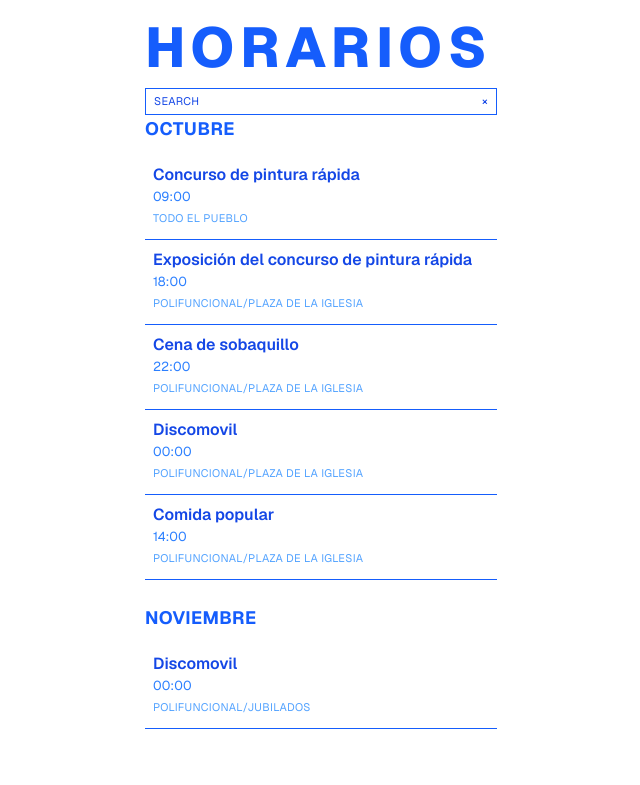
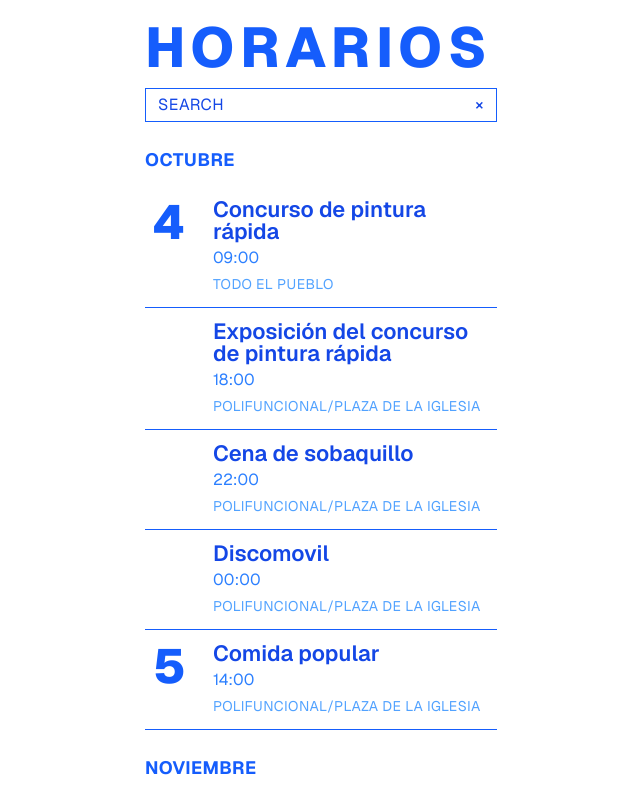
Before and after one commit to jgarcia311999/ComisionMatet, a Next.js app: page /horarios in a window 1280 px wide. Shown: the top 785 px of the page, without its empty margins (319-959 px from the left). Built offline with nearby package versions, Linux system fonts and the light colour scheme.

Commit message:
Actualizar estilos y mejorar la presentación en las páginas de Contactos, Horarios y Home

```diff
--- a/src/app/contactos/page.tsx
+++ b/src/app/contactos/page.tsx
@@ -14,11 +14,11 @@ export default function Contactos() {
       <div className="w-full max-w-sm px-4 pt-5 flex flex-col min-h-[100svh]">
         {/* Header */}
         <header className="select-none">
-          <h1 className="text-blue-600 font-extrabold uppercase tracking-widest leading-none text-[56px]">CONTACTS</h1>
+          <h1 className="text-blue-600 font-extrabold uppercase tracking-widest leading-none text-[56px]">CONTACT.</h1>
         </header>
         {/* SEARCH BAR (decorativa) */}
         <div className="mt-3 border border-blue-600">
-          <div className="flex items-center justify-between text-[11px] uppercase tracking-wide px-2 py-1 text-blue-700">
+          <div className="flex items-center justify-between text-[16px] uppercase tracking-wide px-3 py-1 text-blue-700">
             <span>Search</span>
             <button aria-label="clear" className="font-medium">×</button>
           </div>
@@ -36,7 +36,7 @@ export default function Contactos() {
               <li key={contacto.nombre} className="border-t border-blue-600 first:border-t-0">
                 <div className="block px-2 py-3 hover:bg-blue-50 transition-colors">
                   <div className="flex items-center justify-between">
-                    <div className="text-[18px] leading-none font-semibold text-blue-700">{contacto.nombre}</div>
+                    <div className="text-[22px] leading-none font-semibold text-blue-700">{contacto.nombre}</div>
                     <a
                       href={`tel:${contacto.telefono.replace(/\s+/g, "")}`}
                       onClick={(e) => onPhoneClick(e, contacto.nombre)}
@@ -46,12 +46,12 @@ export default function Contactos() {
                       <svg width="16" height="16" viewBox="0 0 24 24" fill="currentColor" aria-hidden="true">
                         <path d="M6.62 10.79a15.05 15.05 0 0 0 6.59 6.59l2.2-2.2a1 1 0 0 1 1.01-.24c1.1.36 2.29.55 3.58.55a1 1 0 0 1 1 1V21a1 1 0 0 1-1 1C10.3 22 2 13.7 2 3a1 1 0 0 1 1-1h4.51a1 1 0 0 1 1 1c0 1.29.19 2.48.55 3.58a1 1 0 0 1-.24 1.01l-2.2 2.2z"/>
                       </svg>
-                      <span className={`text-[13px] tracking-wide ${revealed[contacto.nombre] ? "blur-0" : "blur-sm select-none"}`}>
+                      <span className={`text-[16px] tracking-wide ${revealed[contacto.nombre] ? "blur-0" : "blur-sm select-none"}`}>
                         {contacto.telefono}
                       </span>
                     </a>
                   </div>
-                  <div className="text-[11px] mt-1 uppercase tracking-wide text-blue-500">{contacto.rol}</div>
+                  <div className="text-[14px] mt-1 uppercase tracking-wide text-blue-500">{contacto.rol}</div>
                 </div>
               </li>
             ))}
@@ -59,7 +59,7 @@ export default function Contactos() {
           </ul>
           {/* FOOTER ICONOS */}
           <footer className="mt-8 pb-6">
-            <div className="flex items-center justify-center gap-6 text-blue-700">
+            <div className="flex items-center justify-center gap-10 text-blue-700 text-[20px]">
               <a href="#" aria-label="Facebook" className="hover:opacity-80">
                 <svg width="18" height="18" viewBox="0 0 24 24" fill="currentColor" aria-hidden="true"><path d="M22 12.06C22 6.49 17.52 2 11.94 2 6.37 2 1.88 6.49 1.88 12.06c0 4.99 3.64 9.13 8.4 9.94v-7.03H7.9v-2.9h2.38V9.41c0-2.35 1.4-3.64 3.54-3.64 1.03 0 2.1.18 2.1.18v2.31h-1.18c-1.16 0-1.52.72-1.52 1.46v1.76h2.59l-.41 2.9h-2.18V22c4.76-.81 8.4-4.95 8.4-9.94z"/></svg>
               </a>
--- a/src/app/horarios/page.tsx
+++ b/src/app/horarios/page.tsx
@@ -34,32 +34,50 @@ export default function Horarios() {
         </header>
         {/* SEARCH BAR decorativa */}
         <div className="mt-3 border border-blue-600">
-          <div className="flex items-center justify-between text-[11px] uppercase tracking-wide px-2 py-1 text-blue-700">
+          <div className="flex items-center justify-between text-[16px] uppercase tracking-wide px-3 py-1 text-blue-700">
             <span>Search</span>
             <button aria-label="clear" className="font-medium">×</button>
           </div>
         </div>
+
+        <div className="mb-6"></div>
 
         {/* Lista de meses y eventos */}
         {Object.entries(grouped).map(([month, evs]) => (
           <section key={month} className="mb-6">
             <h3 className="text-lg font-bold text-blue-600 uppercase tracking-wide mb-3">{month}</h3>
             <ul>
-              {evs.map((ev) => (
-                <li key={ev.title + ev.date} className="border-t border-blue-600 first:border-t-0">
-                  <div className="block px-2 py-3 hover:bg-blue-50 transition-colors">
-                    <div className="text-[16px] leading-none font-semibold text-blue-700">{ev.title}</div>
-                    <div className="text-[13px] mt-1 text-blue-500">{ev.time}</div>
-                    <div className="text-[11px] mt-1 uppercase tracking-wide text-blue-400">{ev.location}</div>
-                  </div>
-                </li>
-              ))}
+              {evs.map((ev, index) => {
+                const day = new Date(ev.date).getDate();
+                const prevDay = index > 0 ? new Date(evs[index - 1].date).getDate() : null;
+                const showDay = index === 0 || day !== prevDay;
+                return (
+                  <li key={ev.title + ev.date} className="border-t border-blue-600 first:border-t-0">
+                    <div className="block px-2 py-3 hover:bg-blue-50 transition-colors">
+                      <div className="flex items-start gap-3">
+                        {showDay ? (
+                          <div className="flex-shrink-0 w-12 text-left">
+                            <div className="text-[48px] font-extrabold text-blue-600 leading-none">{day}</div>
+                          </div>
+                        ) : (
+                          <div className="flex-shrink-0 w-12" />
+                        )}
+                        <div>
+                          <div className="text-[22px] leading-none font-semibold text-blue-700">{ev.title}</div>
+                          <div className="text-[16px] mt-1 text-blue-500">{ev.time}</div>
+                          <div className="text-[14px] mt-1 uppercase tracking-wide text-blue-400">{ev.location}</div>
+                        </div>
+                      </div>
+                    </div>
+                  </li>
+                );
+              })}
               <li className="border-t border-blue-600" />
             </ul>
           </section>
         ))}
         {/* Footer social icons */}
-        <footer className="mt-auto flex items-center justify-center gap-4 py-8 select-none">
+        <footer className="mt-auto flex items-center justify-center gap-10 py-8 select-none text-[20px]">
           <a
             href="https://instagram.com/matetcomision"
             target="_blank"
--- a/src/app/page.tsx
+++ b/src/app/page.tsx
@@ -1,4 +1,3 @@
-
 "use client";
 import React from "react";
 import Link from "next/link";
@@ -22,7 +21,7 @@ export default function Home() {
 
         {/* SEARCH BAR (fake, como en el mock) */}
         <div className="mt-3 border border-blue-600">
-          <div className="flex items-center justify-between text-[11px] uppercase tracking-wide px-2 py-1 text-blue-700">
+          <div className="flex items-center justify-between text-[16px] uppercase tracking-wide px-3 py-1 text-blue-700">
             <span>Search</span>
             <button aria-label="clear" className="font-medium">×</button>
           </div>
@@ -35,7 +34,7 @@ export default function Home() {
               <li key={it.label} className="border-t border-blue-600 first:border-t-0">
                 <Link
                   href={it.href}
-                  className="block w-full px-2 py-3 uppercase tracking-wide text-blue-700 font-semibold hover:bg-blue-50"
+                  className="block w-full px-4 py-5 uppercase tracking-wide text-blue-700 font-semibold hover:bg-blue-50 text-[28px]"
                 >
                   {it.label}
                 </Link>
@@ -48,7 +47,7 @@ export default function Home() {
 
         {/* FOOTER ICONS */}
         <footer className="mt-auto pb-6">
-          <div className="flex items-center justify-center gap-6 text-blue-700">
+          <div className="flex items-center justify-center gap-10 text-blue-700 text-[20px]">
             {/* Facebook */}
             <a href="#" aria-label="Facebook" className="hover:opacity-80">
               <svg width="18" height="18" viewBox="0 0 24 24" fill="currentColor" aria-hidden="true"><path d="M22 12.06C22 6.49 17.52 2 11.94 2 6.37 2 1.88 6.49 1.88 12.06c0 4.99 3.64 9.13 8.4 9.94v-7.03H7.9v-2.9h2.38V9.41c0-2.35 1.4-3.64 3.54-3.64 1.03 0 2.1.18 2.1.18v2.31h-1.18c-1.16 0-1.52.72-1.52 1.46v1.76h2.59l-.41 2.9h-2.18V22c4.76-.81 8.4-4.95 8.4-9.94z"/></svg>
```
